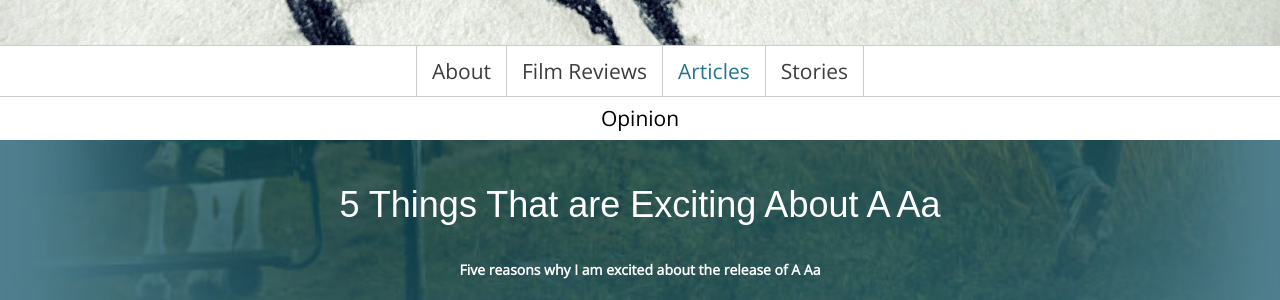
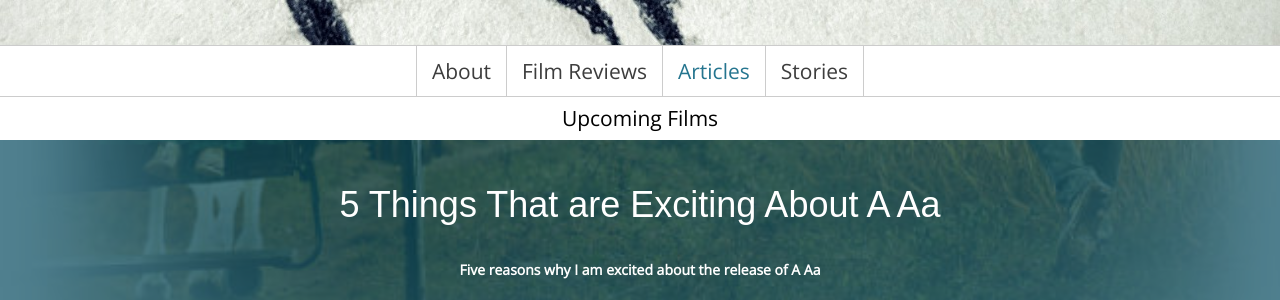
Before and after one commit to revanthkolli/manasulomaatalu, a Jekyll site: the page built from upcoming-films.md, in a window 1280 px wide. Shown: the part 155-455 px from the top of the page. Built offline with Jekyll 4.4.1, drawn with Linux system fonts in a browser that asks for light colours; nearby versions of some CDN libraries; some web fonts are replaced.

Commit message:
Fixed typo

```diff
--- a/upcoming-films.md
+++ b/upcoming-films.md
@@ -3,7 +3,7 @@ layout: articles
 title: Upcoming Films - Manasulo Maatalu
 ---
 
-<h2 class="category"> Opinion </h2>
+<h2 class="category"> Upcoming Films </h2>
 <div class="posts">
   {% assign color = 0 %}
   {% assign posts = (site.categories['Upcoming Films'] | sort: 'title') %}
```
